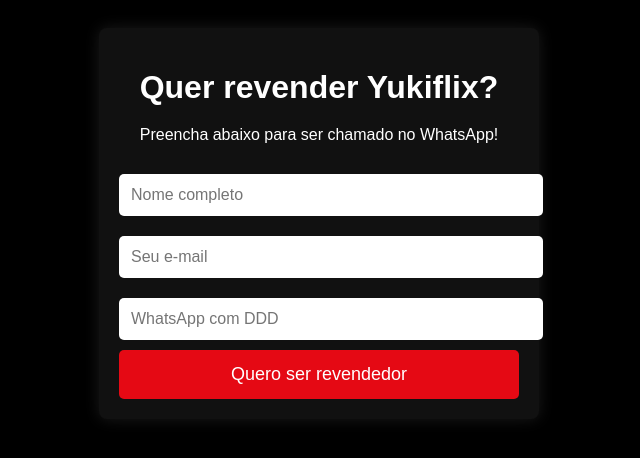
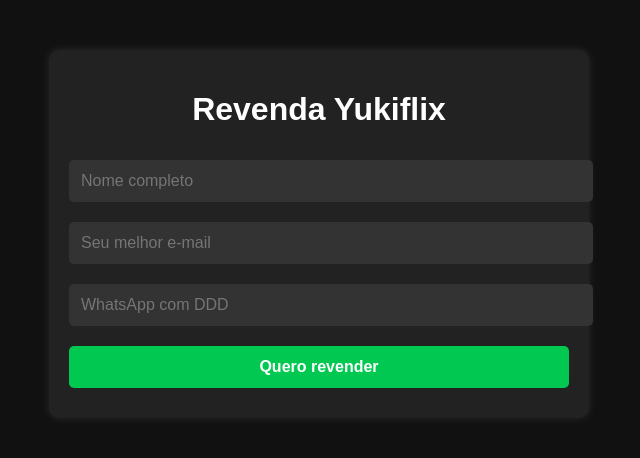
Before and after one commit to Schmalh98/Yukiflix, a plain HTML site: page index.html in a window 1280 px wide. Shown: the whole page, without its empty margins (321-961 px from the left). Drawn offline with Linux system fonts and the light colour scheme.

Commit message:
Add files via upload

```diff
--- a/index.html
+++ b/index.html
@@ -1,31 +1,29 @@
-<!DOCTYPE html><html lang="pt-br">
+<!DOCTYPE html><html lang="pt-BR">
 <head>
   <meta charset="UTF-8">
   <meta name="viewport" content="width=device-width, initial-scale=1.0">
-  <title>Seja um Revendedor Yukiflix</title>
+  <title>Quero Revender Yukiflix</title>
   <style>
     body {
       font-family: Arial, sans-serif;
-      background: #000;
+      background: #111;
       color: #fff;
+      margin: 0;
+      padding: 0;
       display: flex;
       flex-direction: column;
       align-items: center;
-      padding: 20px;
     }
     .container {
-      max-width: 400px;
+      margin-top: 50px;
+      max-width: 500px;
       width: 100%;
-      background: #111;
-      border-radius: 8px;
       padding: 20px;
-      box-shadow: 0 0 15px rgba(255, 255, 255, 0.1);
+      background: #222;
+      border-radius: 10px;
+      box-shadow: 0 0 10px rgba(255,255,255,0.1);
     }
-    h1 {
-      text-align: center;
-      margin-bottom: 20px;
-    }
-    input {
+    input, button {
       width: 100%;
       padding: 12px;
       margin: 10px 0;
@@ -33,41 +31,45 @@
       border-radius: 5px;
       font-size: 16px;
     }
+    input {
+      background: #333;
+      color: #fff;
+    }
     button {
-      width: 100%;
-      padding: 14px;
-      background: #e50914;
-      color: #fff;
-      font-size: 18px;
-      border: none;
-      border-radius: 5px;
+      background: #00c851;
+      color: white;
       cursor: pointer;
+      font-weight: bold;
     }
     button:hover {
-      background: #c40812;
+      background: #007e33;
+    }
+    h1 {
+      text-align: center;
     }
   </style>
 </head>
 <body>
   <div class="container">
-    <h1>Quer revender Yukiflix?</h1>
-    <p style="text-align:center; margin-bottom:20px;">Preencha abaixo para ser chamado no WhatsApp!</p>
-    <form id="leadForm">
+    <h1>Revenda Yukiflix</h1>
+    <form id="formulario">
       <input type="text" id="nome" placeholder="Nome completo" required>
-      <input type="email" id="email" placeholder="Seu e-mail" required>
+      <input type="email" id="email" placeholder="Seu melhor e-mail" required>
       <input type="tel" id="telefone" placeholder="WhatsApp com DDD" required>
-      <button type="submit">Quero ser revendedor</button>
+      <button type="submit">Quero revender</button>
     </form>
   </div>  <script>
-    document.getElementById('leadForm').addEventListener('submit', function(e) {
+    const form = document.getElementById('formulario');
+    form.addEventListener('submit', function(e) {
       e.preventDefault();
 
       const nome = document.getElementById('nome').value;
       const email = document.getElementById('email').value;
       const telefone = document.getElementById('telefone').value;
 
-      const msg = encodeURIComponent(`Olá, me chamo ${nome} e quero ser revendedor Yukiflix!\nEmail: ${email}\nWhatsApp: ${telefone}`);
-      window.location.href = `https://wa.me/55SEUNUMERO?text=${msg}`;
+      const mensagem = `Olá, me chamo ${nome}!%0AEmail: ${email}%0AWhatsApp: ${telefone}%0AQuero me tornar um revendedor da Yukiflix.`;
+
+      window.open(`https://wa.me/556392244049?text=${mensagem}`);
     });
   </script></body>
 </html>
```
